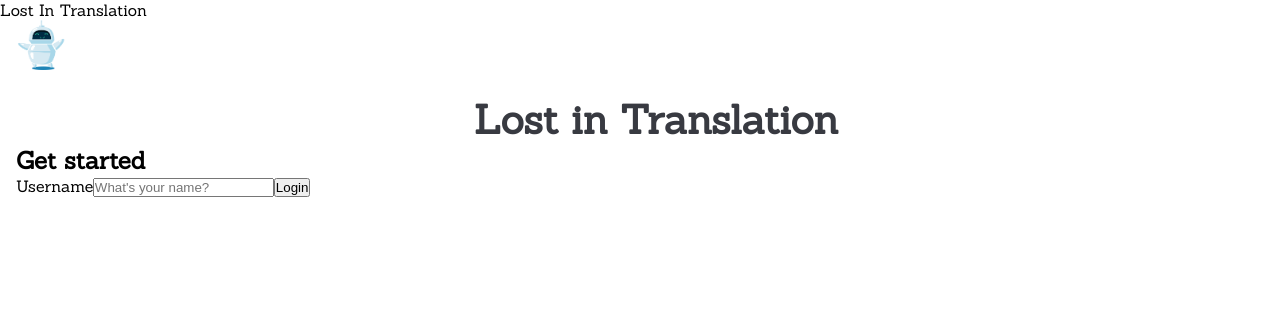
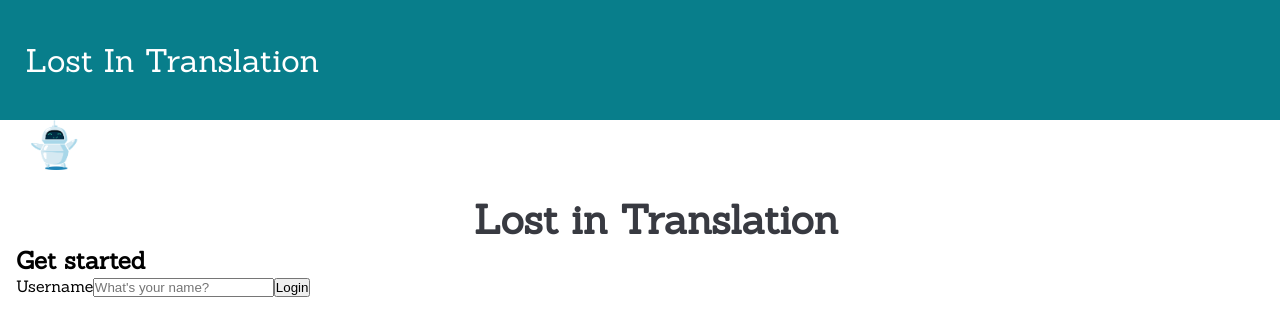
Before and after one commit to tavinogradova92/lost-in-translation, a React (Create React App) app: page /login in a window 1280 px wide. Shown: the top 336 px of the page. Built offline with nearby package versions, Linux system fonts and the light colour scheme.

Commit message:
Navbar designed

```diff
--- /dev/null
+++ b/src/components/NavBar.css
@@ -0,0 +1,46 @@
+.navBar {
+    display: grid;
+    width: 100%;
+    height: 15vh;
+    background-color: #087E8B;
+    grid-template-columns: 50% 50%;
+    align-items: center;
+}
+
+.h2 {
+    font-size: 2em;
+    margin-left: 2vw;
+    text-decoration: none;
+    color: #fff;
+    justify-self: start;
+}
+
+.profile {
+    justify-self: end;
+    margin-right: 5vw;
+    display: flex;
+    justify-content: center;
+    align-items: center;
+}
+
+.profile-button {
+    display: flex;
+    align-items: center;
+    width: 6vw;
+    height: 3vh;
+    padding-left: 15%;
+    font-size: 0.7em;
+    background-color: #fff;
+    color: #000;
+    border: 1px solid black;
+    border-radius: 10px;
+    cursor: pointer;
+}
+
+.profile-button:hover {
+    background-color: #F5F5F5;
+}
+
+img {
+    margin-left: 1vw;
+}
--- a/src/components/NavBar.jsx
+++ b/src/components/NavBar.jsx
@@ -1,6 +1,9 @@
 import React, { useContext }  from 'react';
 import { useHistory } from 'react-router-dom';
 import { AppContext } from '../state/AppContext';
+import { Link } from 'react-router-dom';
+import './NavBar.css';
+import ProfileImage from '../images/ProfileImage.png';
 
 function Navbar() {
 
@@ -17,11 +20,13 @@ function Navbar() {
 
   return (
     <div className="navBar">
-      Lost In Translation
+      <Link to="/" className="h2">Lost In Translation</Link>
       {storedUsername !== null && storedLoginStatus === 'true' &&
-        <div className="container">
-          <img src="https://www.pngitem.com/pimgs/m/87-877270_logo-icon-profile-png-transparent-png.png" alt="profile"/>
-          <button onClick={redirectToProfile}>{username}</button>
+        <div className="profile">
+          <button className="profile-button" onClick={redirectToProfile}>
+            {username}
+            <img src={ProfileImage} alt="profile"/>
+          </button>
         </div>
       }
     </div>
```
Also changed, not shown: src/images/ProfileImage.png (added).
